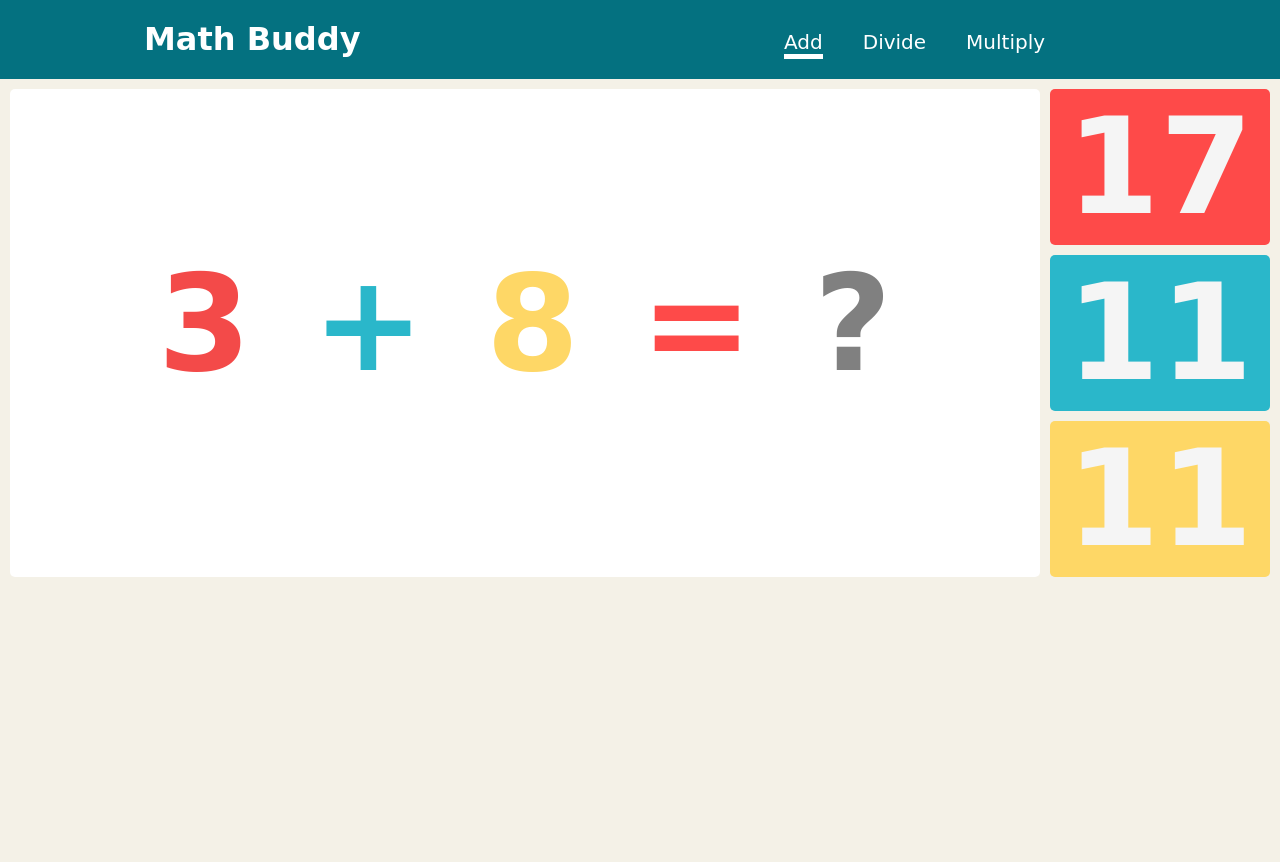
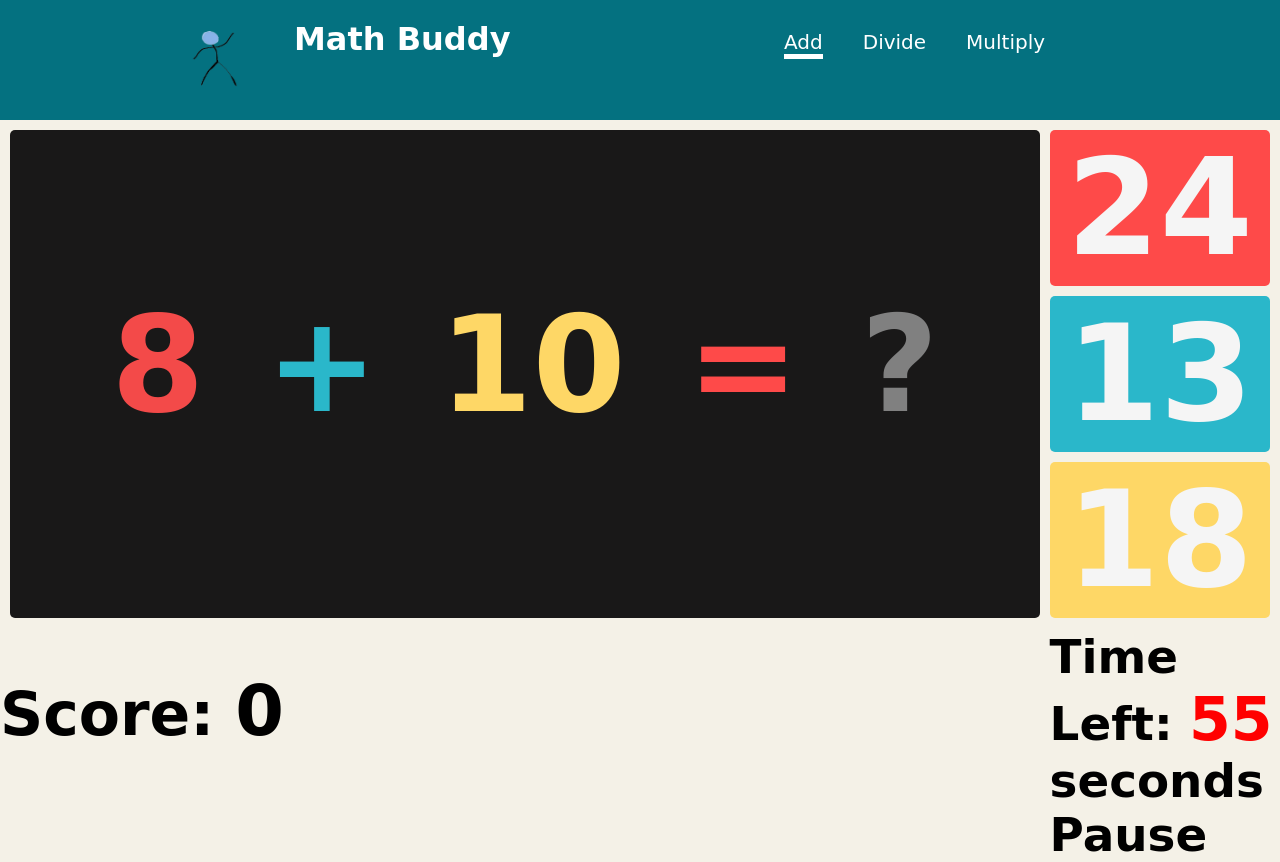
Before and after one commit to Choicest-Fruit-LLC/math_buddy, a plain HTML site: page index.html in a window 1280 px wide. Before the commit the page ends 800 px from the top, so only its background shows below. Drawn offline with Linux system fonts and the light colour scheme.

Commit message:
Complete Math-Buddy App

```diff
--- a/app/add.js
+++ b/app/add.js
@@ -3,7 +3,14 @@ const option2 = document.getElementById("option2");
 const option3 = document.getElementById("option3");
 const audio = document.getElementById("wrong");
 
+const currentScore = document.getElementById("current-score");
+const timerDisplay = document.getElementById("timer");
+
 let answer = 0;
+let score = 0;
+let timeLeft = 100;
+let timer;
+
 
 function generateEquation() {
     let num1 = Math.floor(Math.random() * 13);
@@ -20,7 +27,7 @@ function generateEquation() {
     do {
         dummyAnswer2 = Math.floor(Math.random() * 26);
     }
-    while (dummyAnswer2 == answer || dummyAnswer2 === dummyAnswer1);
+    while (dummyAnswer2 === answer || dummyAnswer2 === dummyAnswer1);
 
     let allAnswers = [];
     let switchAnswers = [];
@@ -41,9 +48,61 @@ function generateEquation() {
     option3.innerHTML = switchAnswers[2];
 };
 
+
+function updateScore() {
+    currentScore.textContent = score;
+}
+
+function updateTimer() {
+    timerDisplay.textContent = timeLeft;
+}
+
+function startGame() {
+    score = 0;
+    timeLeft = 60;
+    generateEquation();
+    updateScore();
+    updateTimer();
+
+    clearInterval(timer);
+    timer = setInterval(function () {
+        timeLeft--;
+        updateTimer();
+
+        if (timeLeft === 0) {
+            clearInterval(timer);
+
+            // Scroll to the top
+            window.scrollTo(0, 0);
+
+          let finalScore = score;
+            alert("Time's up! Your final score is " + finalScore);
+
+            // Reload the page
+            location.reload();
+        }
+    }, 1000);
+}
+
+function updateTime() {
+    timeLeft--;
+    document.getElementById("timer").innerHTML = timeLeft;
+
+    if (timeLeft === 0) {
+        clearInterval(timerId);
+        alert("Time's up! Your final score is " + score + ".");
+        location.reload();
+    }
+}
+
+
+
+
 option1.addEventListener("click", function () {
     if (option1.innerHTML == answer) {
+        score++;
         generateEquation();
+        updateScore();
     } else {
         audio.play();
     }
@@ -52,7 +111,9 @@ option1.addEventListener("click", function () {
 
 option2.addEventListener("click", function () {
     if (option2.innerHTML == answer) {
+        score++;
         generateEquation();
+        updateScore();
     } else {
         audio.play();
     }
@@ -60,11 +121,31 @@ option2.addEventListener("click", function () {
 
 option3.addEventListener("click", function () {
     if (option3.innerHTML == answer) {
+        score++;
         generateEquation();
+        updateScore();
     } else {
         audio.play();
+
     }
 });
 
 
+
+function updateTime() {
+    timeLeft--;
+    document.getElementById("timer").innerHTML = timeLeft;
+
+    if (timeLeft === 0) {
+        clearInterval(timerId);
+        alert("Time's up! Your final score is " + score + ".");
+        location.reload();
+    }
+}
+
+
+
+
+
 generateEquation();
+startGame();
--- a/index.html
+++ b/index.html
@@ -11,13 +11,12 @@
 
     <header>
         <div class="container">
-            <h1>Math Buddy</h1>
+            <h1>Math Buddy <img src="./img/math-buddy-logo.png"/></h1>
             <ul>
                 <li class="current"><a href="index.html">Add</a></li>
                 <li><a href="divide.html">Divide</a></li>
                 <li><a href="multiply.html">Multiply</a></li>
             </ul>
-
         </div>
     </header>
 
@@ -30,13 +29,22 @@
             <h1 style="color: grey;">?</h1>
         </div>
 
+
+
         <div class="answer-options">
             <h1 id="option1">1</h1>
             <h1 id="option2">2</h1>
             <h1 id="option3">3</h1>
-
         </div>
 
+            <div id="score-container">
+                <h2>Score: <span id="current-score">0</span></h2>
+            </div>
+
+            <div id="timer-container">
+                <h3>Time Left: <span id="timer">60</span> seconds <div id="pauseButton">Pause</div> </h3>
+
+            </div>
 
 
     </div>
--- a/styles/styles.css
+++ b/styles/styles.css
@@ -38,6 +38,14 @@ body{
     color: white;
 }
 
+img{
+    height: 80px;
+    width: 150px;
+    float: inline-start;
+
+
+}
+
 .current a::after{
     content: '_';
     background-color: white;
@@ -52,7 +60,7 @@ body{
 
 .equation{
     font-size: 67px;
-    background-color: white;
+    background-color: rgb(25, 24, 24);
     border-radius: 5px;
     text-align: center;
     padding-top: 15%;
@@ -109,3 +117,22 @@ body{
     color: #fed766;
     background-color: white;
 }
+
+
+#score-container,
+#timer-container {
+    margin-top: 5%;
+    font-size: 40px;
+    font-weight: bold;
+}
+
+#current-score {
+    font-size: 70px;
+
+}
+
+#timer {
+    color: red;
+    font-size: 60px;
+    font-weight: bold;
+}
```
Also changed, not shown: img/math-buddy-logo.png (added).
